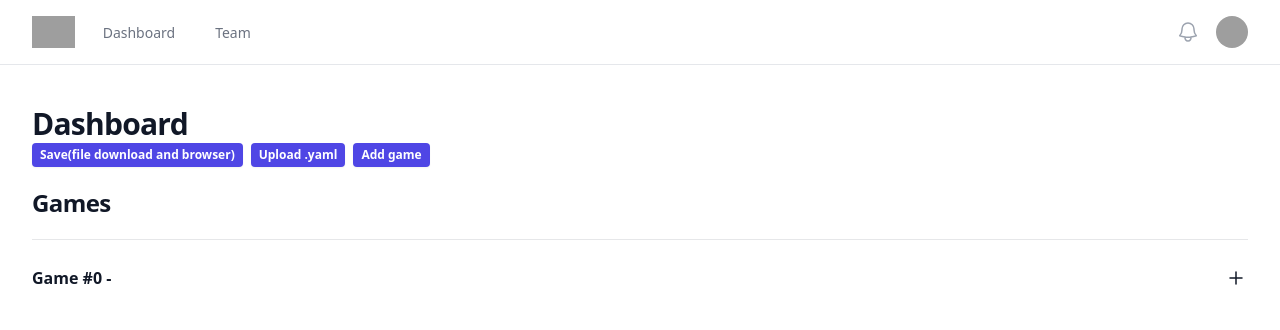
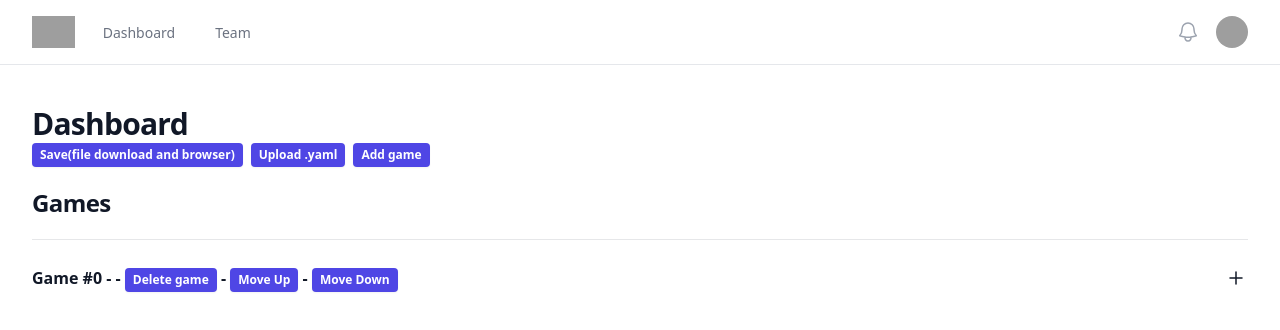
Before and after one commit to blechereyal/yaml-creator, a Vue app: page /#/ in a window 1280 px wide. Both pictures are taken after a click on the button "Add game". Shown: the top 330 px of the page. Built offline with nearby package versions, Linux system fonts and the light colour scheme; grey boxes are pictures that could not be loaded.

Commit message:
Implement missing functionality
- Move up/down games and game rounds
- delete game
- autosave

```diff
--- a/src/components/Game.vue
+++ b/src/components/Game.vue
@@ -6,8 +6,13 @@
     <Select v-model="game.gameType" :options="gameTypes" :label="'Game Type'" />
     <Select v-model="game.playVariant" :options="playVariants" :label="'Play Variant'" />
     <AppBtn label="Add new game round" @click="newRound" />
-    <GameRound v-for="(_gameRound, idx) in game.gameRounds" :key="idx" v-model="game.gameRounds[idx]"
-      :visualVariants="visualVariants" :id="idx" :gameType="game.gameType" v-if="visualVariants"></GameRound>
+    <GameRound class="transition ease-in duration-100" v-for="(gameRound, idx) in game.gameRounds" :key="idx" v-model="game.gameRounds[idx]"
+      :visualVariants="visualVariants" :id="idx" :gameType="game.gameType" v-if="visualVariants"
+      @duplicate-round="duplicateRound(gameRound)"
+      @moveUp="moveUp(idx)"
+      @moveDown="moveDown(idx)"
+      >
+    </GameRound>
   </div>
 </template>
 
@@ -17,7 +22,7 @@ import Input from './Input.vue';
 import GameRound from './GameRound.vue';
 import AppBtn from './core/AppBtn.vue';
 import { defineModel, computed } from 'vue';
-import { gameTypes, playVariants, GameT, newParams } from '../services/structure';
+import { gameTypes, playVariants, GameT, newParams, GameRoundT } from '../services/structure';
 import { loadGames } from '../services/yamler';
 
 const game = defineModel<GameT>();
@@ -34,4 +39,29 @@ const visualVariants = computed(() => {
   return game?.value?.gameType?.visual_variants;
 });
 
+const duplicateRound = (gameRound: GameRoundT) => {
+  game.value?.gameRounds.push(Object.assign({}, gameRound));
+}
+
+
+const moveDown = (idx: number) => {
+  if (game.value.gameRounds.length <= idx + 1) {
+    return ;
+  }
+
+  let tmp = game.value.gameRounds[idx];
+  game.value.gameRounds[idx] = game.value.gameRounds[idx + 1];
+  game.value.gameRounds[idx + 1] = tmp;
+}
+
+const moveUp = (idx: number) => {
+  if (idx == 0) {
+    return ;
+  }
+
+  let tmp = game.value.gameRounds[idx];
+  game.value.gameRounds[idx] = game.value.gameRounds[idx - 1];
+  game.value.gameRounds[idx - 1] = tmp;
+}
+
 </script>
--- a/src/components/GameRound.vue
+++ b/src/components/GameRound.vue
@@ -1,6 +1,6 @@
 <template>
     <div class="p-4 bg-red-100 rounded-xl flex flex-col gap-1">
-        <h1 class="font-bold mb-2">GameRound #{{ props.id }}</h1>
+        <h1 class="font-bold mb-2">GameRound #{{ props.id }} - <AppBtn label="Duplicate round" @click="$emit('duplicateRound')"/> - <AppBtn label="Move Up" @click="$emit('moveUp')"/> - <AppBtn label="Move Down" @click="$emit('moveDown')"/></h1>
         <div class="flex gap-1 w-full">
             <Select v-model="gameRound.visualVariant" :options="props.visualVariants" label="Visual Variant"></Select>
             <Input class="max-w-24" v-model="gameRound.playSeconds" label="Play seconds" />
@@ -50,6 +50,7 @@ import Select from './Select.vue';
 import Input from './Input.vue';
 import AppBtn from './core/AppBtn.vue';
 import { XCircleIcon, CheckCircleIcon } from "@heroicons/vue/24/outline";
+defineEmits(['duplicateRound', 'moveUp', 'moveDown'])
 
 const gameRound = defineModel<GameRoundT>();
 
--- a/src/components/Home.vue
+++ b/src/components/Home.vue
@@ -14,7 +14,7 @@ import { GameT, gameTypes } from '../services/structure';
 import { dumpGames, loadGames } from '../services/yamler';
 import AppBtn from './core/AppBtn.vue';
 import GameAccordion from './core/GameAccordion.vue';
-import { ref } from 'vue';
+import { ref, onMounted, onBeforeUnmount } from 'vue';
 
 const fileUpload = ref(null);
 const uploadTrigger = () => {
@@ -22,6 +22,20 @@ const uploadTrigger = () => {
 }
 
 const games = ref<GameT[]>(JSON.parse(localStorage.getItem('games')) || []);
+let interval : number;
+onMounted(() => {
+  interval = setInterval(() => {
+    console.info("Saving data...");
+    localStorage.setItem('games', JSON.stringify(games.value));
+  }, 2000)
+})
+
+onBeforeUnmount(() => {
+  console.info("Clearing autosave loop");
+  localStorage.setItem('games', JSON.stringify(games.value));
+  clearInterval(interval);
+})
+
 const upload = (ev) => {
   let files = ev.target.files;
   let reader = new FileReader();
@@ -34,6 +48,7 @@ const upload = (ev) => {
     reader.readAsText(files[0]);
   }
 };
+
 const dumpAll = () => {
   localStorage.setItem('games', JSON.stringify(games.value));
   let yml = dumpGames(games.value);
--- a/src/components/core/GameAccordion.vue
+++ b/src/components/core/GameAccordion.vue
@@ -6,7 +6,7 @@
           <Disclosure as="div" v-for="(game, idx) in props.games" class="pt-6" v-slot="{ open }">
             <dt>
               <DisclosureButton class="flex w-full items-start justify-between text-left text-gray-900">
-                <span class="text-base font-semibold leading-7">Game #{{ idx }} - {{ game.name }}</span>
+                <span class="text-base font-semibold leading-7">Game #{{ idx }} - {{ game.name }} - <AppBtn label="Delete game" @click.stop="deleteGame(idx)"/> - <AppBtn label="Move Up" @click.stop="moveUp(idx)"/> - <AppBtn label="Move Down" @click.stop="moveDown(idx)"/></span>
                 <span class="ml-6 flex h-7 items-center">
                   <PlusSmallIcon v-if="!open" class="h-6 w-6" aria-hidden="true" />
                   <MinusSmallIcon v-else class="h-6 w-6" aria-hidden="true" />
@@ -25,11 +25,35 @@
 <script setup lang="ts">
 import { Disclosure, DisclosureButton, DisclosurePanel } from '@headlessui/vue'
 import { MinusSmallIcon, PlusSmallIcon } from '@heroicons/vue/24/outline'
-import { GameT } from '../../services/structure';
+import { GameT, gameTypes } from '../../services/structure';
 import Game from '../Game.vue';
+import AppBtn from './AppBtn.vue';
 
 const props = defineProps<{
     games: GameT[],
 }>();
 
+const deleteGame = (idx: number) => {
+  props.games.splice(idx, 1);
+}
+
+const moveDown = (idx: number) => {
+  if (props.games.length <= idx + 1) {
+    return ;
+  }
+
+  let tmp = props.games[idx];
+  props.games[idx] = props.games[idx + 1];
+  props.games[idx + 1] = tmp;
+}
+
+const moveUp = (idx: number) => {
+  if (idx == 0) {
+    return ;
+  }
+
+  let tmp = props.games[idx];
+  props.games[idx] = props.games[idx - 1];
+  props.games[idx - 1] = tmp;
+}
 </script>
```
